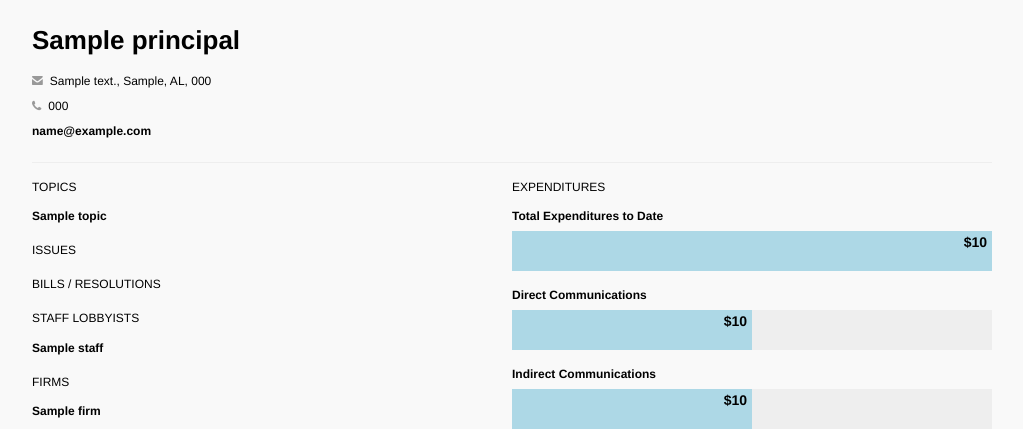
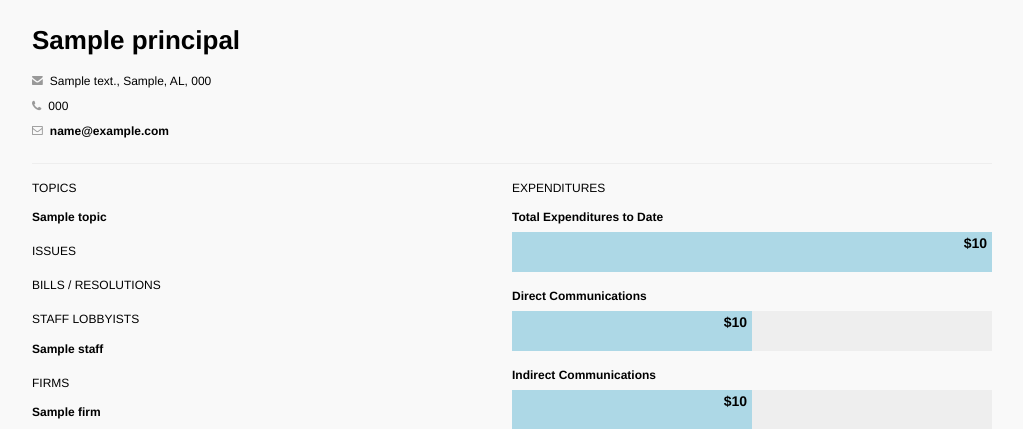
Before and after one commit to AxisPhilly/lobbying.ph-django, a Django app: template templates/lobbyingph/principal_detail.html in a window 1280 px wide. Shown: the part 192-621 px from the top of the page, without its empty margins (128-1151 px from the left). Run offline with Django 3.2, Linux system fonts and the light colour scheme; tables that the repository leaves empty hold one stand-in row (values such as "Sample post"); the template is opened without the code that fills it: values that come from a table or form of the project are taken from there, most other values are stand-ins (such as "Sample title", 1, 10 or a date in 2020).

Commit message:
Fixed typo - email icon now renders correctly on principal detail view.

```diff
--- a/templates/lobbyingph/principal_detail.html
+++ b/templates/lobbyingph/principal_detail.html
@@ -10,7 +10,7 @@
   <ul class="contact">
     <li class="address icon-envelope-alt">{{ principal.get_address }}</li>
     <li class="phone icon-phone">{{ principal.phone }}</li>
-    <li class="email icon-email"><a href="mailto:{{ principal.email }}">{{ principal.email }}</a></li>
+    <li class="email icon-envelope"><a href="mailto:{{ principal.email }}">{{ principal.email }}</a></li>
   </ul>
   <div class="column">
     <h3>Topics</h3>
```
